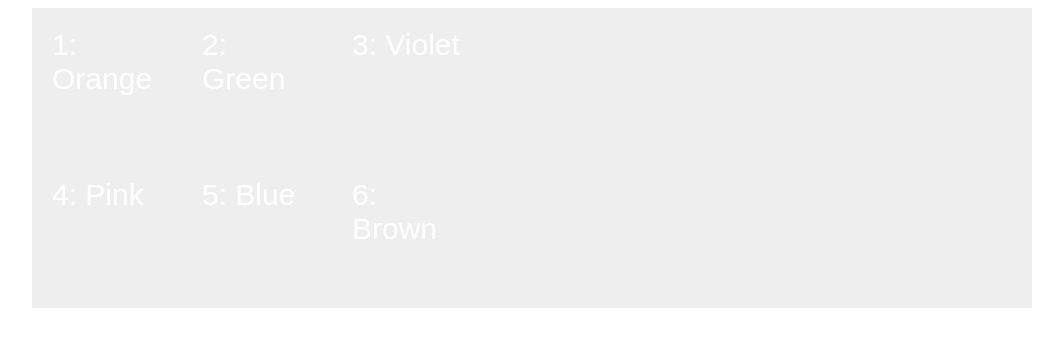
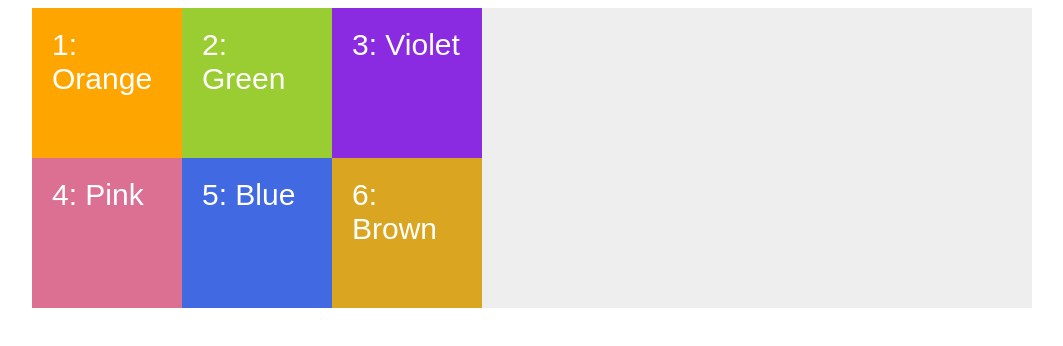
Before and after one commit to SOunit/grid-layout-practice, a website: page 02-jonas-css/src/index.html in a window 1280 px wide. Shown: the whole page, without its empty margins (108-1171 px from the left). Drawn offline with nearby package versions, Linux system fonts and the light colour scheme.

Commit message:
add style to grid cells

```diff
--- a/02-jonas-css/src/style.scss
+++ b/02-jonas-css/src/style.scss
@@ -13,4 +13,23 @@
   font-size: 30px;
   font-family: sans-serif;
   color: white;
+
+  &--1 {
+    background-color: orange;
+  }
+  &--2 {
+    background-color: yellowgreen;
+  }
+  &--3 {
+    background-color: blueviolet;
+  }
+  &--4 {
+    background-color: palevioletred;
+  }
+  &--5 {
+    background-color: royalblue;
+  }
+  &--6 {
+    background-color: goldenrod;
+  }
 }
```
Also changed, not shown: 02-jonas-css/src/style.css.
